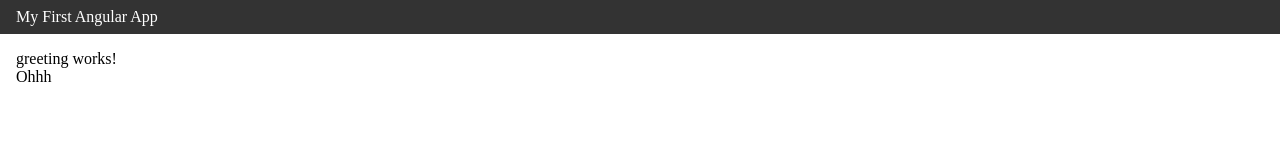
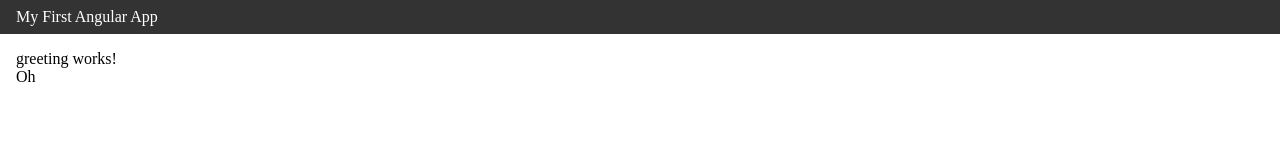
Before and after one commit to mdrezaulkarim38/JSPractice, an Angular app in the folder first-ng-app/: page / in a window 1280 px wide. Shown: the top 160 px of the page. Built offline with nearby package versions, Linux system fonts and the light colour scheme.

Commit message:
add message

```diff
--- a/first-ng-app/src/app/home/home.component.html
+++ b/first-ng-app/src/app/home/home.component.html
@@ -1 +1 @@
-<app-greeting [message]="'Ohhh'" />
+<app-greeting [message]="'Oh'" />
```
